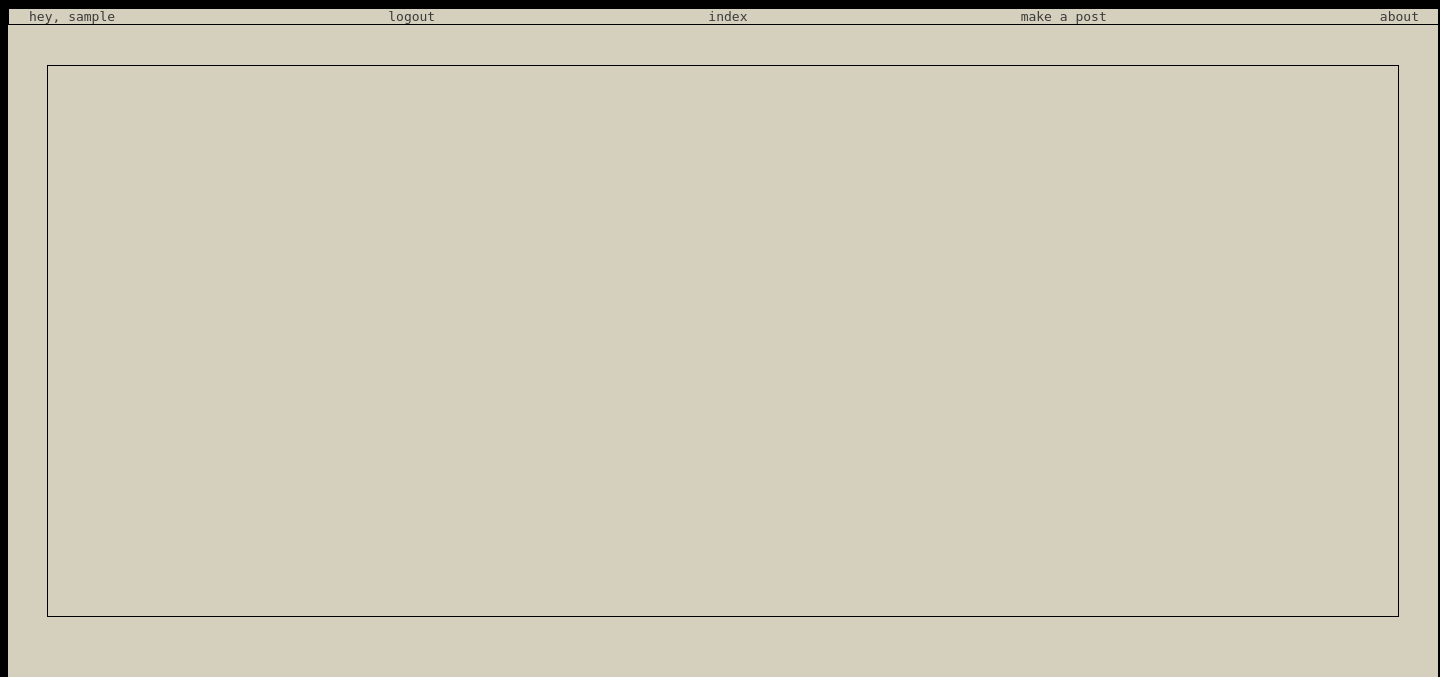
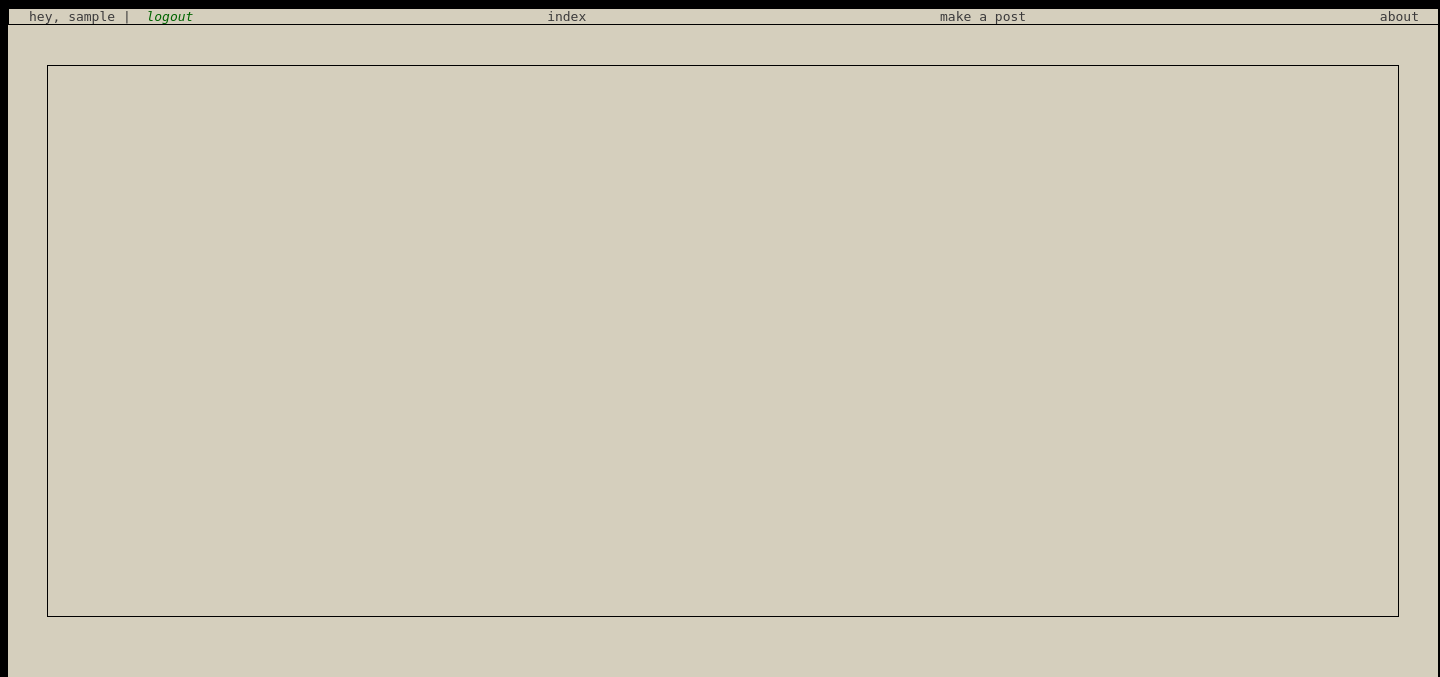
Before and after one commit to isama22/datura.metel, a Django app: page / in a window 1440 px wide. Shown: the top 677 px of the page. Run offline with Django 3.2, Linux system fonts and the light colour scheme; the visitor is signed in with stand-in values (Sample User, id 1); data that the repository does not hold is empty.

Commit message:
cleaned up base login div

```diff
--- a/main_app/static/css/style.css
+++ b/main_app/static/css/style.css
@@ -48,6 +48,9 @@ a:hover {
     color: #3b3a3b;
 }
 
+.logout {
+    color: darkgreen;
+}
 .home-box {
     display: flex;
     justify-content: center;
--- a/main_app/templates/base.html
+++ b/main_app/templates/base.html
@@ -16,11 +16,14 @@
             <div class="header">
                 <div class="header-content">
                     {% if user.is_authenticated %}
-                    <div><span class="username">hey, {{request.user.username}}</span></div>
+                    <div>
+                        <span class="username">hey, {{request.user.username}} |</span>
+                        <em><a href="{% url 'logout' %}" class="logout">&nbsp;logout</a></em>
+                    </div>
 
-                    <div>
+                    <!-- <div>
                         <a href="{% url 'logout' %}">logout</a>
-                    </div>
+                    </div> -->
                     {% else %}
                     <div>
                         <a href="{% url 'signup' %}">sign up</a>
```
